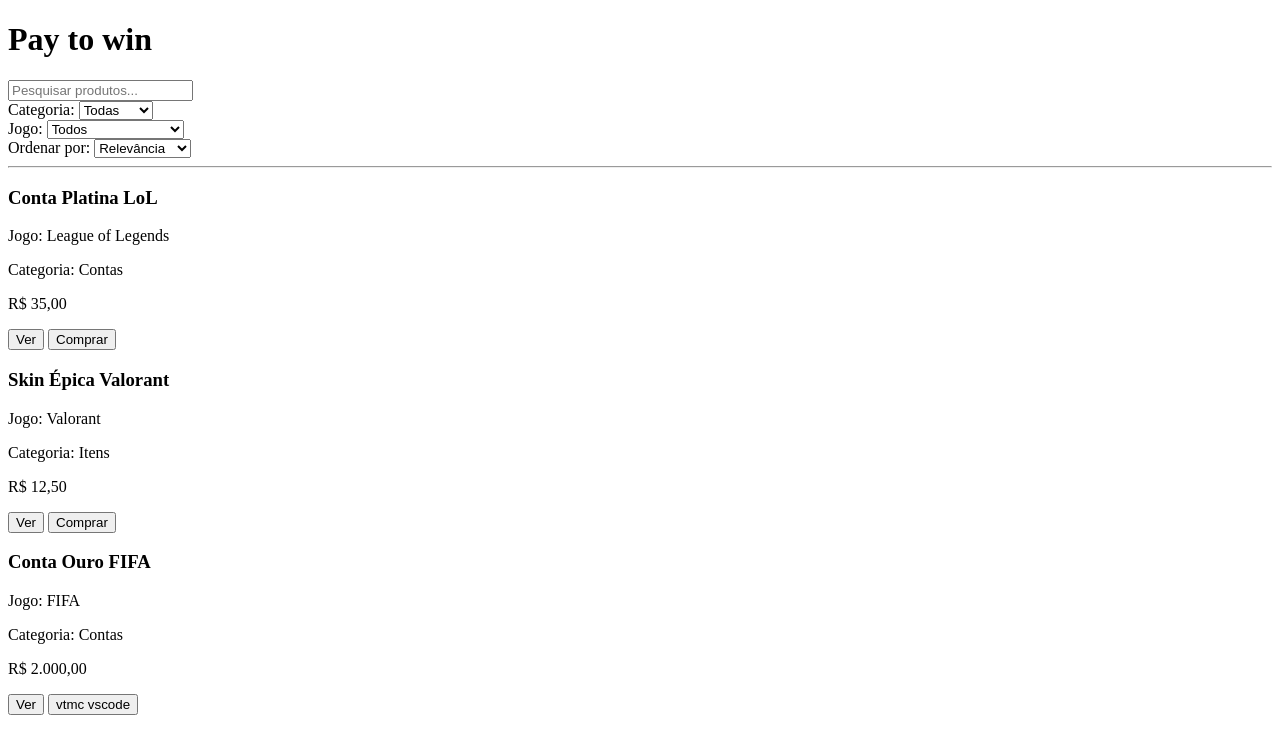
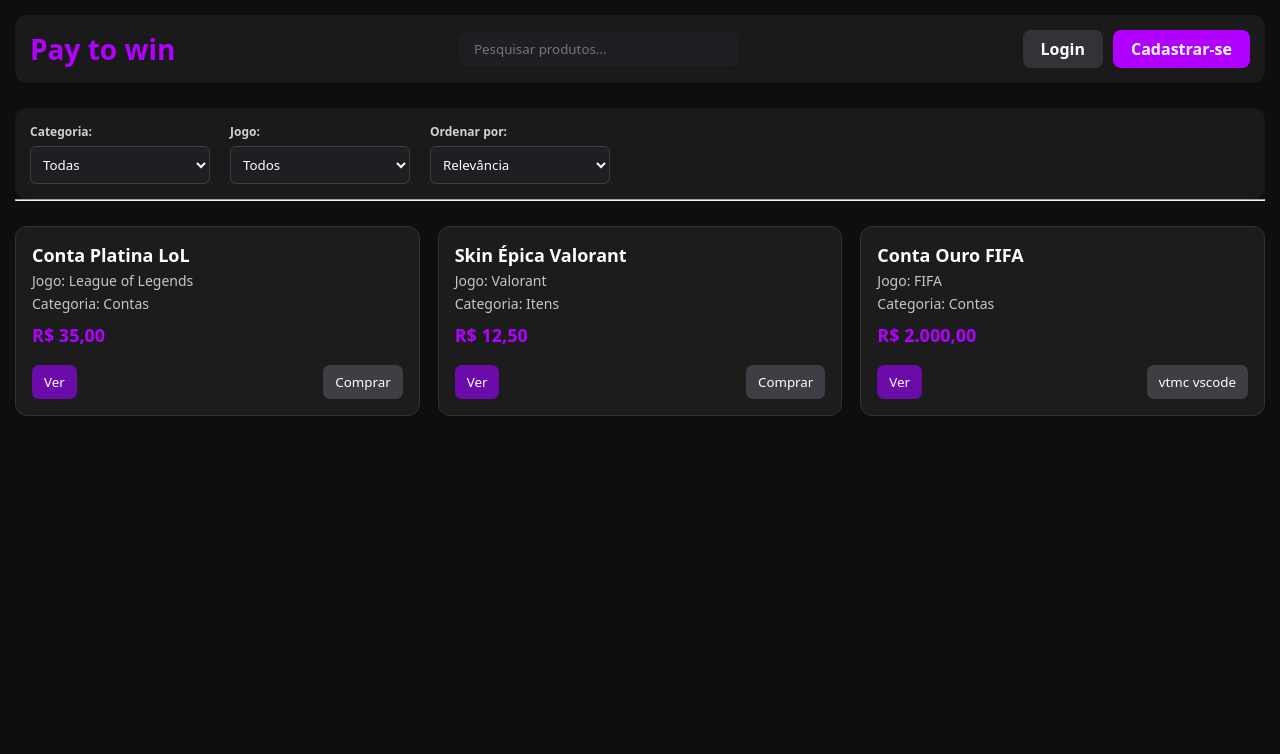
Before and after one commit to Royal3ds/paytowin, a plain HTML site: page Index.html in a window 1280 px wide. Drawn offline with Linux system fonts and the light colour scheme; files that its build step writes are made by us from their sources.

Commit message:
alteração index e css

```diff
--- a/Index.html
+++ b/Index.html
@@ -4,7 +4,9 @@
     <meta charset="UTF-8">
     <meta name="viewport" content="width=device-width, initial-scale=1.0">
     <title>PaytoWin</title>
+    <link rel="stylesheet" href="pginicial.css">
 </head>
+
 <body>
 
     <!-- Cabeçalho -->
@@ -14,6 +16,11 @@
         <nav class="nav-actions">
             <input type="text" class="input-search" placeholder="Pesquisar produtos...">
         </nav>
+
+        <div class="auth-buttons">
+            <a href="login.html" class="btn-login">Login</a>
+            <a href="cconta.html" class="btn-register">Cadastrar-se</a>
+        </div>
     </header>
 
     <main class="products-container">
@@ -88,11 +95,3 @@
                     <button class="btn-primary">Ver</button>
                     <button class="btn-secondary">vtmc vscode</button>
                 </div>
-            </article>
-
-        </section>
-
-    </main>
-
-</body>
-</html>
--- /dev/null
+++ b/css/pginicial.css
@@ -0,0 +1,182 @@
+
+/* GLOBAL*/
+
+* {
+    font-family: system-ui, -apple-system, BlinkMacSystemFont, 'Segoe UI',
+    Roboto, Oxygen, Ubuntu, Cantarell, 'Open Sans', 'Helvetica Neue', sans-serif;
+
+    color: white;
+    text-decoration: none;
+    user-select: none;
+    margin: 0;
+    padding: 0;
+}
+
+body {
+    min-height: 100vh;
+    background-color: #0e0e0e;
+    padding: 15px;
+}
+
+
+
+/*HEADER*/
+
+.header {
+    display: flex;
+    align-items: center;
+    justify-content: space-between;
+    background-color: #1a1a1a;
+    padding: 15px;
+    border-radius: 12px;
+}
+
+.logo {
+    font-size: 28px;
+    font-weight: bold;
+    color: #b100ff;
+}
+
+.input-search {
+    padding: 8px 15px;
+    width: 250px;
+    border-radius: 8px;
+    border: none;
+    outline: none;
+    background-color: #1e1f22;
+}
+
+
+
+/*      BOTÕES DE AUTENTICAÇÃO    */
+
+.auth-buttons {
+    display: flex;
+    gap: 10px;
+}
+
+.btn-login,
+.btn-register {
+    padding: 8px 18px;
+    border-radius: 8px;
+    font-weight: 600;
+    background-color: #323339;
+    transition: 0.3s;
+}
+
+.btn-register {
+    background-color: #b100ff;
+}
+
+.btn-login:hover {
+    background-color: #505050;
+}
+
+.btn-register:hover {
+    background-color: #ca00ff;
+}
+
+/*              FILTROS           */
+
+.filters {
+    margin-top: 25px;
+    display: flex;
+    gap: 20px;
+    flex-wrap: wrap;
+    background-color: #1a1a1a;
+    padding: 15px;
+    border-radius: 12px;
+}
+
+.filter-group label {
+    font-size: 12px;
+    font-weight: 700;
+    opacity: 80%;
+    display: block;
+    margin-bottom: 6px;
+}
+
+.select {
+    background-color: #1e1f22;
+    padding: 8px;
+    width: 180px;
+    border-radius: 6px;
+    border: 1px solid #3e3f44;
+    outline: none;
+}
+
+/*              PRODUTOS          */
+
+.products-grid {
+    margin-top: 25px;
+    display: grid;
+    grid-template-columns: repeat(auto-fit, minmax(250px, 1fr));
+    gap: 18px;
+}
+
+.product-card {
+    background-color: #1c1c1c;
+    padding: 16px;
+    border-radius: 12px;
+    border: 1px solid #323339;
+    transition: 0.3s;
+}
+
+.product-card:hover {
+    border-color: #b100ff;
+    transform: scale(1.02);
+}
+
+.product-title {
+    font-size: 18px;
+    font-weight: bold;
+}
+
+.product-info {
+    opacity: 75%;
+    margin-top: 4px;
+    font-size: 14px;
+}
+
+.product-price {
+    color: #b100ff;
+    margin-top: 10px;
+    font-size: 18px;
+    font-weight: bold;
+}
+
+
+/*       BOTÕES DOS PRODUTOS      */
+
+.product-actions {
+    margin-top: 18px;
+    display: flex;
+    justify-content: space-between;
+}
+
+.btn-primary,
+.btn-secondary {
+    padding: 8px 12px;
+    border: none;
+    border-radius: 7px;
+    cursor: pointer;
+    font-weight: 500;
+    transition: 0.3s;
+    color: white;
+}
+
+.btn-primary {
+    background-color: #9900ff9f;
+}
+
+.btn-secondary {
+    background-color: #3e3f44;
+}
+
+.btn-primary:hover {
+    opacity: 80%;
+}
+
+.btn-secondary:hover {
+    opacity: 80%;
+}
```
